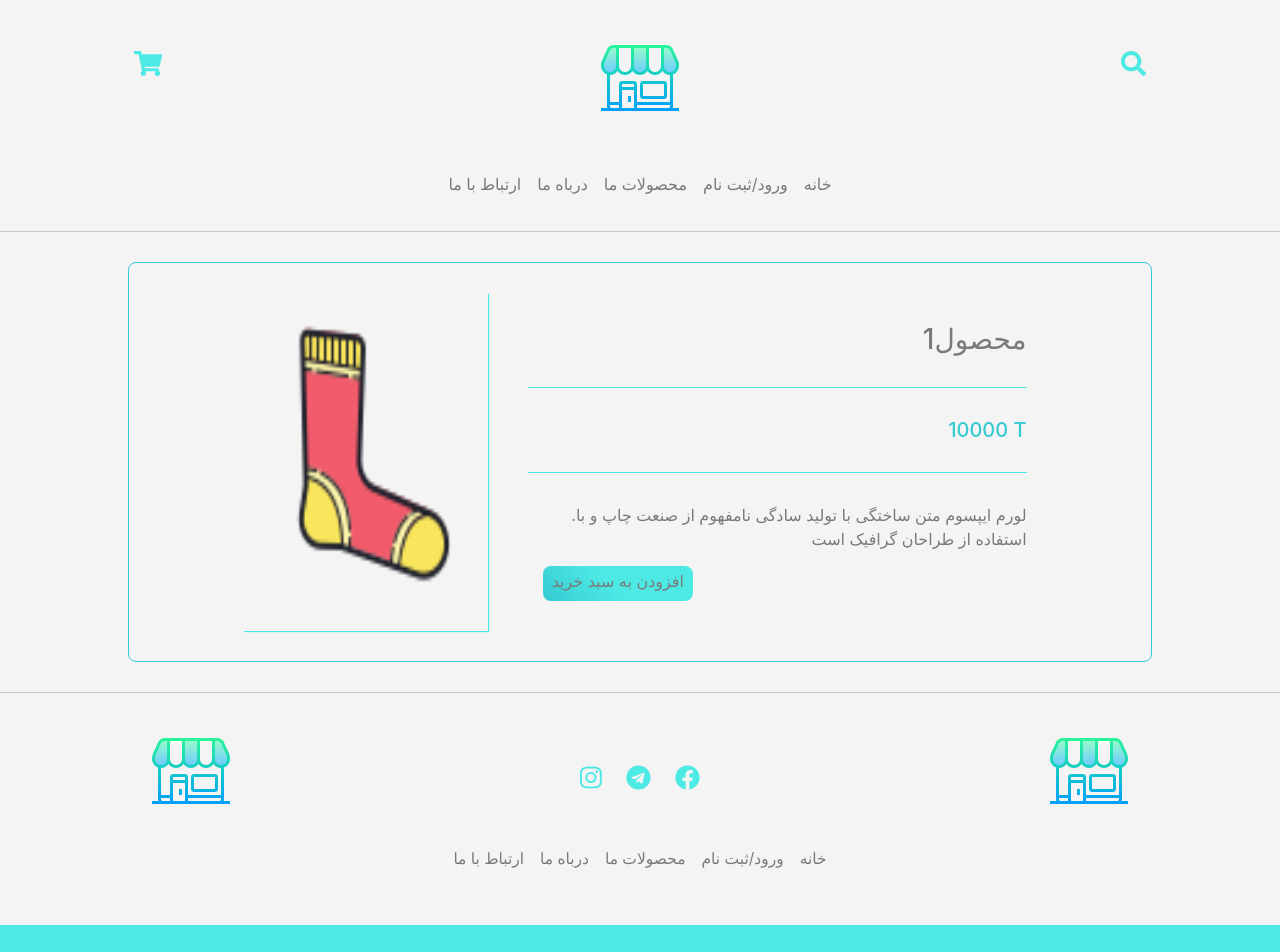
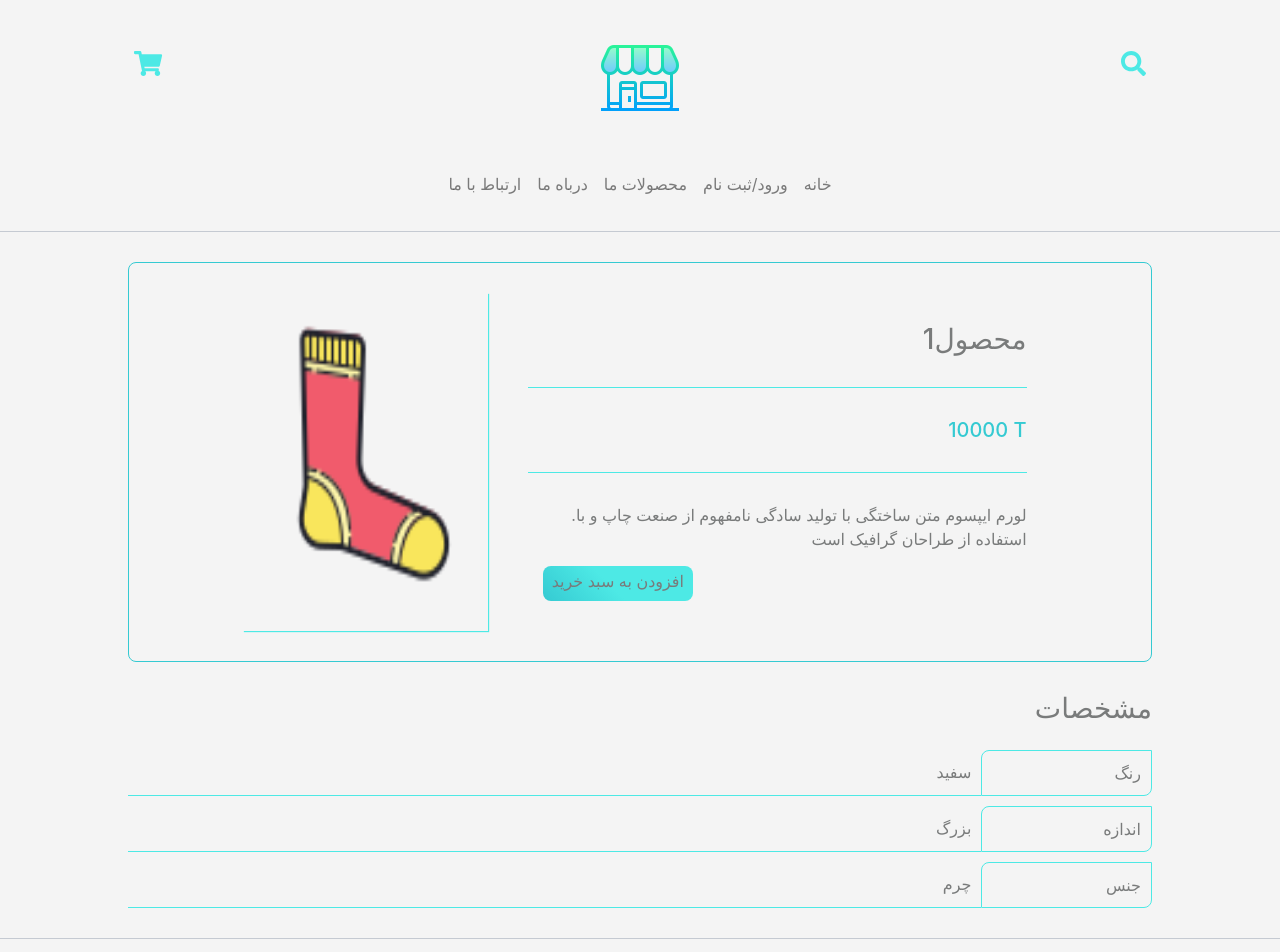
Before and after one commit to faezekeshmiri/internship-angular-project, an Angular app in the folder online-shop/: page /product/1 in a window 1280 px wide. Shown: the top 952 px of the page. Built offline with nearby package versions, Linux system fonts and the light colour scheme.

Commit message:
add product detail table. Closes #14

```diff
--- a/online-shop/src/app/product-detail/product-detail.component.css
+++ b/online-shop/src/app/product-detail/product-detail.component.css
@@ -33,6 +33,22 @@ section{
 .info-align{
     text-align: center;
 }
+.info-title{
+    border:  0.5px solid #4DE9E5;
+    border-radius: 8px 0px;
+}
+.info-container{
+    margin-top: 10px;
+}
+.table-part{
+    padding: 10px;
+    margin-top: 10px;
+    border-bottom: 0.5px solid #4DE9E5;
+    color: #797b7b;
+}
+.my-info-title{
+    margin-top: 20px;
+}
 @media (min-width: 576px){
     .btn-align{
         text-align: left;
--- a/online-shop/src/app/product-detail/product-detail.component.html
+++ b/online-shop/src/app/product-detail/product-detail.component.html
@@ -12,10 +12,17 @@
         <div class="col btn-align">
           <button class="my-active-btn product-btn">افزودن به سبد خرید</button>
         </div>
-
       </div>
     </div>
 
     </div>
   </div>
+  <h3 class="text-right title my-info-title">مشخصات </h3>
+  <div class="container-fluid info-container">
+    <div class="row flex-row-reverse text-right" *ngFor="let info of informations">
+      <div class="col table-part" *ngFor="let str of info; let i = index;" [class.info-title]="i === 0" [class.col-2]="i === 0">
+        {{str}}
+      </div>
+    </div>
+  </div>
 </section>
--- a/online-shop/src/app/product-detail/product-detail.component.ts
+++ b/online-shop/src/app/product-detail/product-detail.component.ts
@@ -10,7 +10,7 @@ import { ActivatedRoute } from '@angular/router';
 })
 export class ProductDetailComponent implements OnInit {
   product: Product;
-
+  informations = [['رنگ' , 'سفید'] , ['اندازه' , 'بزرگ'] , ['جنس' , 'چرم']];
   constructor(private route: ActivatedRoute,
               private productService: ProductService) { }
 
```
